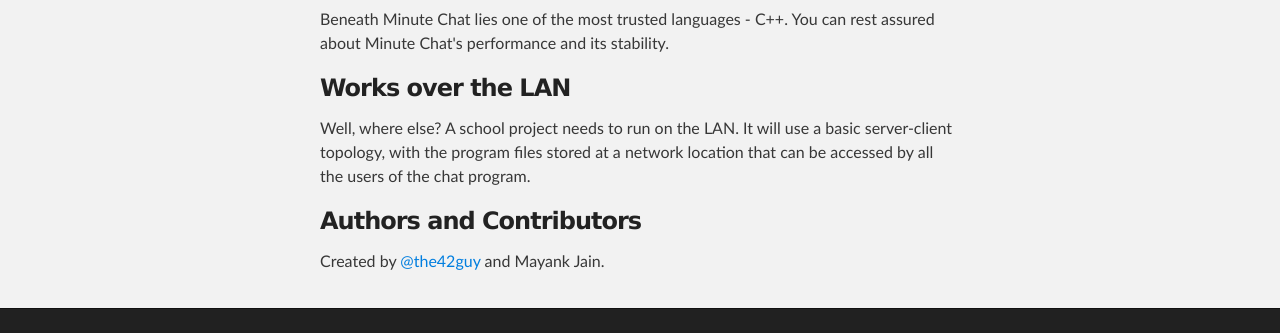
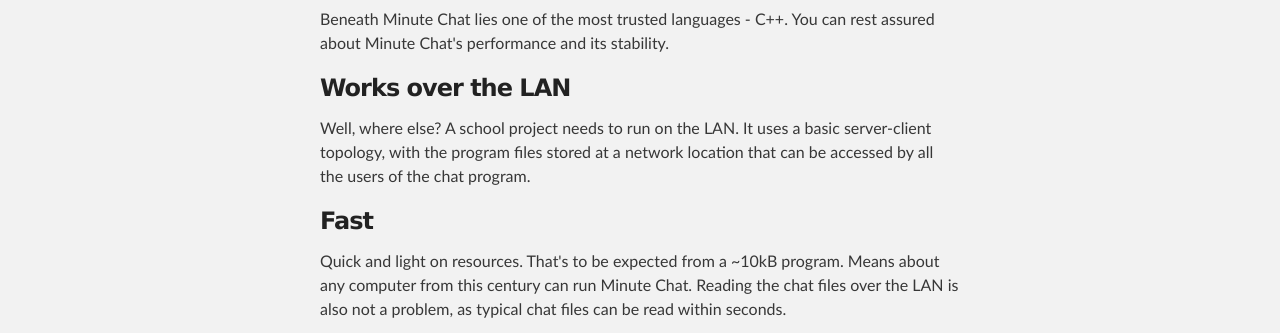
Before and after one commit to the42guy/MinuteChat, a plain HTML site: page index.html in a window 1280 px wide. Shown: the part 453-786 px from the top of the page. Drawn offline with Linux system fonts and the light colour scheme.

Commit message:
Create gh-pages branch via GitHub

```diff
--- a/index.html
+++ b/index.html
@@ -42,7 +42,12 @@
 <h3>
 <a id="works-over-the-lan" class="anchor" href="#works-over-the-lan" aria-hidden="true"><span aria-hidden="true" class="octicon octicon-link"></span></a>Works over the LAN</h3>
 
-<p>Well, where else? A school project needs to run on the LAN. It will use a basic server-client topology, with the program files stored at a network location that can be accessed by all the users of the chat program.</p>
+<p>Well, where else? A school project needs to run on the LAN. It uses a basic server-client topology, with the program files stored at a network location that can be accessed by all the users of the chat program. </p>
+
+<h3>
+<a id="fast" class="anchor" href="#fast" aria-hidden="true"><span aria-hidden="true" class="octicon octicon-link"></span></a>Fast</h3>
+
+<p>Quick and light on resources. That's to be expected from a ~10kB program. Means about any computer from this century can run Minute Chat. Reading the chat files over the LAN is also not a problem, as typical chat files can be read within seconds.</p>
 
 <h3>
 <a id="authors-and-contributors" class="anchor" href="#authors-and-contributors" aria-hidden="true"><span aria-hidden="true" class="octicon octicon-link"></span></a>Authors and Contributors</h3>
--- a/params.json
+++ b/params.json
@@ -1,6 +1,6 @@
 {
   "name": "MinuteChat",
   "tagline": "A tiny chat application made using basic C++ for a school project.",
-  "body": "# Welcome to Minute Chat's GitHub page\r\n\r\n### Made using C++\r\nBeneath Minute Chat lies one of the most trusted languages - C++. You can rest assured about Minute Chat's performance and its stability.\r\n\r\n### Works over the LAN \r\nWell, where else? A school project needs to run on the LAN. It will use a basic server-client topology, with the program files stored at a network location that can be accessed by all the users of the chat program.\r\n\r\n### Authors and Contributors\r\nCreated by @the42guy and Mayank Jain.\r\n",
+  "body": "# Welcome to Minute Chat's GitHub page\r\n\r\n### Made using C++\r\nBeneath Minute Chat lies one of the most trusted languages - C++. You can rest assured about Minute Chat's performance and its stability.\r\n\r\n### Works over the LAN \r\nWell, where else? A school project needs to run on the LAN. It uses a basic server-client topology, with the program files stored at a network location that can be accessed by all the users of the chat program. \r\n\r\n### Fast\r\nQuick and light on resources. That's to be expected from a ~10kB program. Means about any computer from this century can run Minute Chat. Reading the chat files over the LAN is also not a problem, as typical chat files can be read within seconds.\r\n\r\n### Authors and Contributors\r\nCreated by @the42guy and Mayank Jain.\r\n",
   "note": "Don't delete this file! It's used internally to help with page regeneration."
 }
```
